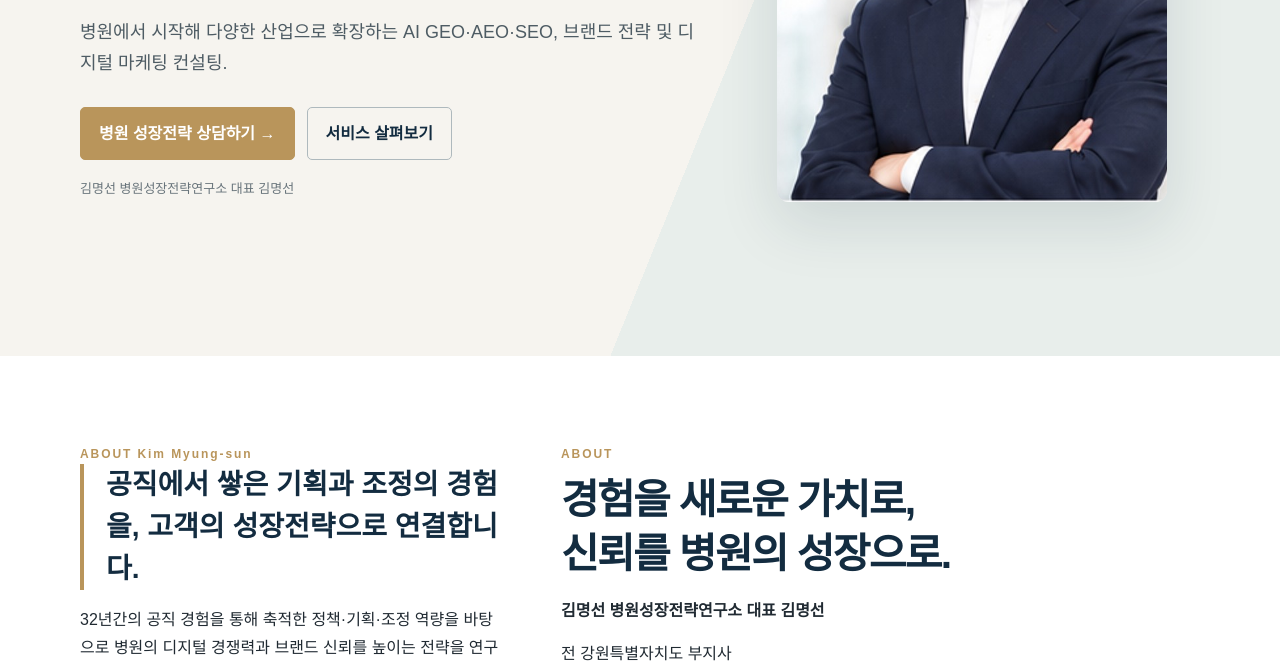
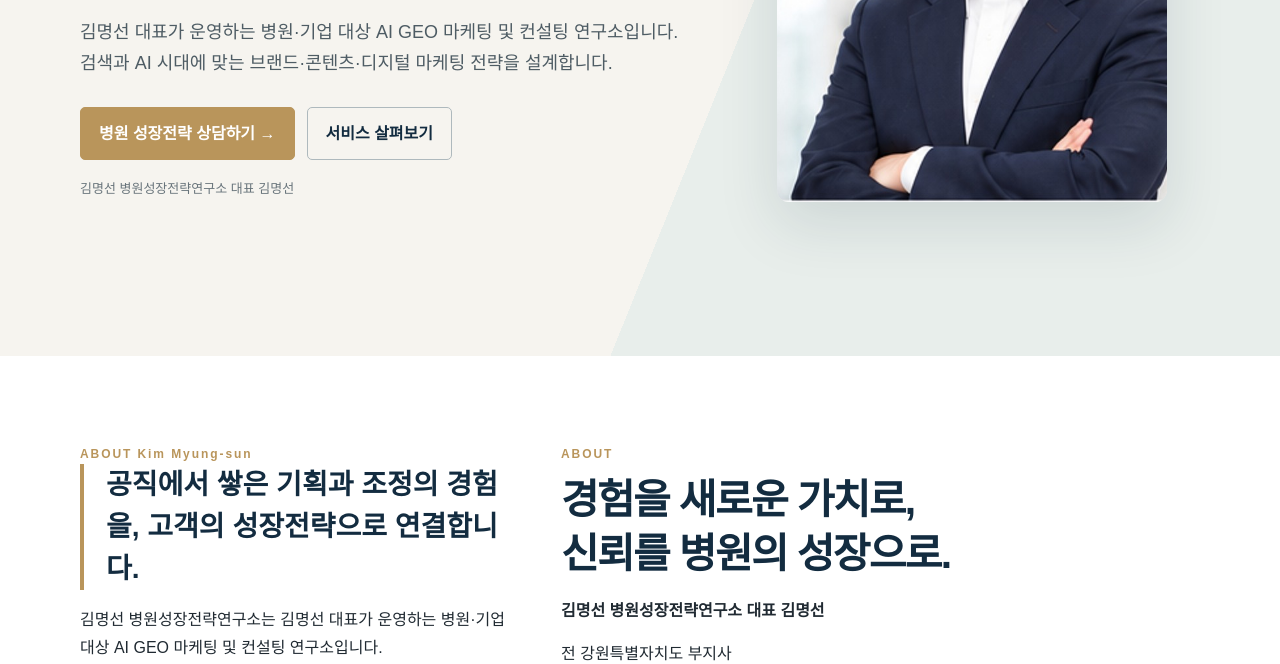
Before and after one commit to kms3274-ship-it/geo-strategy-website, an Eleventy site: page src/index.njk in a window 1280 px wide. Shown: the part 539-1203 px from the top of the page. Built offline with nearby package versions, Linux system fonts and the light colour scheme; Eleventy itself is replaced by a stand-in of ours; files that its build step writes are made by us from their sources; no server answers.

Commit message:
Clarify research institute identity on homepage and about section

```diff
--- a/src/index.njk
+++ b/src/index.njk
@@ -32,11 +32,11 @@ permalink: /index.html
 <section class="hero" id="home"><div class="wrap hero-grid"><div>
 <div class="eyebrow">Kim Myung-sun · Trust · Strategy · Growth</div>
 <h1>AI 검색 시대,<br/><em>병원의 성장을</em><br/>설계합니다.</h1>
-<p>병원에서 시작해 다양한 산업으로 확장하는 AI GEO·AEO·SEO, 브랜드 전략 및 디지털 마케팅 컨설팅.</p>
+<p>김명선 대표가 운영하는 병원·기업 대상 AI GEO 마케팅 및 컨설팅 연구소입니다. 검색과 AI 시대에 맞는 브랜드·콘텐츠·디지털 마케팅 전략을 설계합니다.</p>
 <div class="hero-actions"><a class="btn" href="#contact">병원 성장전략 상담하기 →</a><a class="btn secondary" href="#services">서비스 살펴보기</a></div>
 <p class="hero-note">김명선 병원성장전략연구소 대표 김명선</p>
 </div><div class="hero-visual"><img alt="김명선 병원성장전략연구소 대표 프로필 사진" class="portrait" src="/assets/profile.jpg"/></div></div></section>
-<section id="about"><div class="wrap about-grid"><div><div class="kicker">ABOUT Kim Myung-sun</div><p class="quote">공직에서 쌓은 기획과 조정의 경험을, 고객의 성장전략으로 연결합니다.</p><p>32년간의 공직 경험을 통해 축적한 정책·기획·조정 역량을 바탕으로 병원의 디지털 경쟁력과 브랜드 신뢰를 높이는 전략을 연구합니다.</p><p>AI GEO·AEO·SEO를 중심으로 홈페이지, 블로그, 네이버 플레이스 등 고객 접점의 정보를 체계적으로 진단하고 개선 방향을 제안합니다.</p><div class="stats"><div class="stat"><strong>32년</strong><span>공직 경험</span></div><div class="stat"><strong>전략</strong><span>문제 진단과 설계</span></div><div class="stat"><strong>실행</strong><span>과정과 성과 점검</span></div></div></div><div><div class="kicker">ABOUT</div><h2>경험을 새로운 가치로,<br/>신뢰를 병원의 성장으로.</h2><p><strong>김명선 병원성장전략연구소 대표 김명선</strong></p><p>전 강원특별자치도 부지사</p><p>행정 현장에서 익힌 문제 진단, 이해관계 조정, 실행계획 수립의 원칙을 민간 컨설팅에 적용합니다. 단순한 노출 확대보다 정확한 정보, 일관된 브랜드 메시지, 지속 가능한 실행을 중시합니다.</p><p>병원을 핵심 전문 분야로 삼고, 음식점·관광·숙박·교육·소상공인·기업 등 다양한 업종으로 GEO 컨설팅과 브랜드 성장전략을 확장합니다.</p></div></div></section>
+<section id="about"><div class="wrap about-grid"><div><div class="kicker">ABOUT Kim Myung-sun</div><p class="quote">공직에서 쌓은 기획과 조정의 경험을, 고객의 성장전략으로 연결합니다.</p><p>김명선 병원성장전략연구소는 김명선 대표가 운영하는 병원·기업 대상 AI GEO 마케팅 및 컨설팅 연구소입니다.</p><p>홈페이지·블로그·네이버 플레이스 등 온라인 채널의 검색 접근성과 정보의 정확성을 진단하고, 고객과 AI 검색이 이해하기 쉬운 콘텐츠 구성을 제안합니다.</p><p>32년간의 공직 경험에서 쌓은 정책·기획·조정 역량을 바탕으로 고객의 상황에 맞는 성장전략과 실행 방향을 설계합니다.</p><div class="stats"><div class="stat"><strong>32년</strong><span>공직 경험</span></div><div class="stat"><strong>전략</strong><span>문제 진단과 설계</span></div><div class="stat"><strong>실행</strong><span>과정과 성과 점검</span></div></div></div><div><div class="kicker">ABOUT</div><h2>경험을 새로운 가치로,<br/>신뢰를 병원의 성장으로.</h2><p><strong>김명선 병원성장전략연구소 대표 김명선</strong></p><p>전 강원특별자치도 부지사</p><p>행정 현장에서 익힌 문제 진단, 이해관계 조정, 실행계획 수립의 원칙을 민간 컨설팅에 적용합니다. 단순한 노출 확대보다 정확한 정보, 일관된 브랜드 메시지, 지속 가능한 실행을 중시합니다.</p><p>병원을 핵심 전문 분야로 삼고, 음식점·관광·숙박·교육·소상공인·기업 등 다양한 업종으로 GEO 컨설팅과 브랜드 성장전략을 확장합니다.</p></div></div></section>
 <section class="soft" id="services"><div class="wrap"><div class="section-head"><div class="kicker">WHAT I DO</div><h2>우리 병원에 필요한 변화,<br/>진단부터 콘텐츠 전략까지</h2><p class="lead">개원 준비부터 기존 온라인 채널의 개선까지, 병원의 현재 상황에 맞춰 필요한 과제와 실행 순서를 함께 정합니다.</p></div><div class="cards">
 <article class="card"><div class="icon" aria-hidden="true">⌕</div><h3>병원 온라인 신뢰도 진단</h3><p><strong>무엇부터 고쳐야 할지 막막한 병원에</strong></p><p>홈페이지·네이버 플레이스·블로그에 병원의 정보가 정확하고 일관되게 안내되는지 살펴봅니다. 환자가 필요한 정보를 찾고 전화·예약으로 이어갈 수 있는지도 확인합니다.</p><p><b>주요 점검</b><br/>병원 기본 정보 · 의료진 및 진료 분야 소개 · 모바일 이용과 문의 경로</p><p><b>제안 자료 예시</b><br/>채널별 점검표 · 우선 개선과제 목록</p></article>
 <article class="card"><div class="icon" aria-hidden="true">◎</div><h3>병원 브랜드·소통 전략</h3><p><strong>우리 병원의 강점을 명확히 알리고 싶은 병원에</strong></p><p>의료진의 진료 철학과 실제 진료 경험을 바탕으로 병원이 전달할 핵심 메시지를 정리합니다. 환자·보호자가 이해하기 쉬운 언어로 병원 소개와 채널별 소통 방향을 설계합니다.</p><p><b>주요 검토</b><br/>의료진 인터뷰 · 확인 가능한 강점 · 홈페이지·블로그·플레이스의 역할</p><p><b>제안 자료 예시</b><br/>핵심 메시지 정리안 · 병원 소개문 · 채널별 운영 방향</p></article>
```
